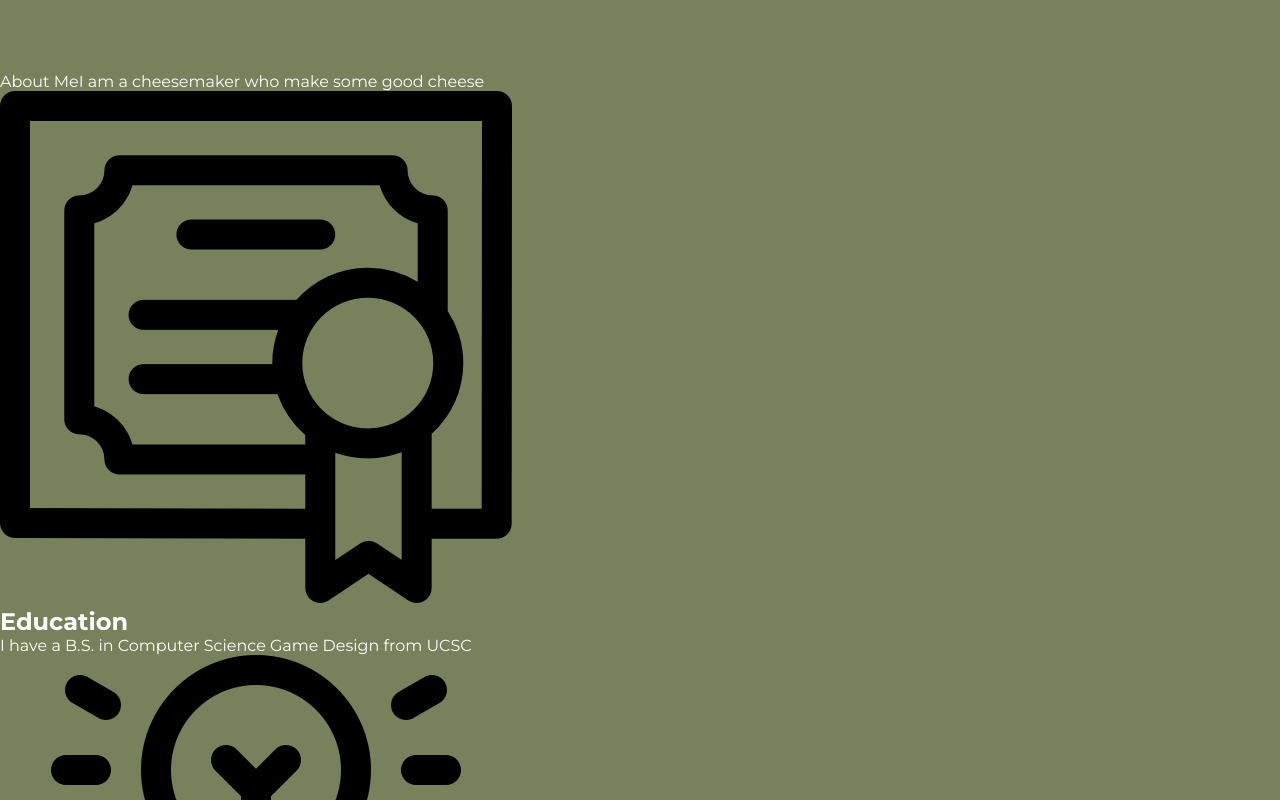
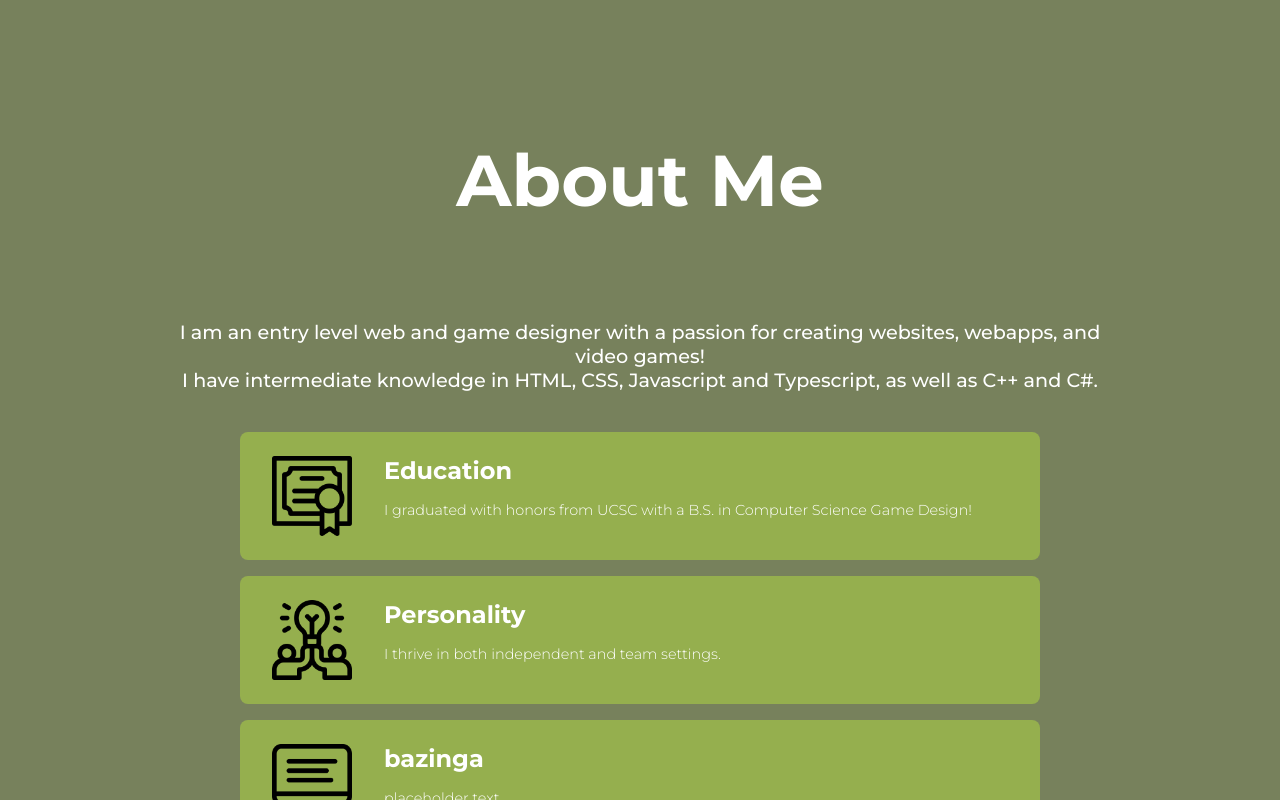
Before and after one commit to gocai/portfolio, a React (Create React App) app: page / in a window 1280 px wide. Shown: the part 760-1560 px from the top of the page. Built offline with nearby package versions, Linux system fonts and the light colour scheme.

Commit message:
completed about section

```diff
--- a/src/components/about/about.css
+++ b/src/components/about/about.css
@@ -0,0 +1,73 @@
+#about{
+    overflow: hidden;
+    width: 100vw;
+    max-width: 65rem;
+    display: flex;
+    flex-direction: column;
+    align-items: center;
+    justify-content: center;
+    text-align: center;
+    margin: 1rem auto;
+}
+.sectionTitle{
+    font-size: 3rem;
+    font-weight: 600;
+    padding-top: 3rem;
+    margin-bottom: 6rem;
+}
+.skillImg{
+    height: 5rem;
+    width: 5rem;
+    object-fit: cover;
+    margin-right: 2rem;
+}
+.sectionParagraph{
+    font-weight: 500;
+    font-size: 1rem;
+    padding: 0 2rem;
+    font-size: 1.2rem;
+}
+.skillText>p{
+    font-weight: 500;
+    font-size: 1rem;
+    margin-top: 1rem;
+}
+
+.skillBars{
+    margin: 1.5rem;
+    width: 100vw;
+    max-width: 80%;
+    text-align: left;
+}
+
+.skillBar{
+    display: flex;
+    margin: 1rem;
+    padding: 1.5rem 2rem;
+    border-radius: 0.5rem;
+    background: rgb(149, 175, 78);
+}
+
+.skillText>p{
+    font-size: 0.9rem;
+    font-weight: 350;
+}
+
+@media screen and (max-width:720px){
+    .skillBarText>p{
+        font-size: 2vw;
+    }
+}
+
+@media screen and (max-width:480px) {
+    .skillBarText>p{
+        font-size: 3vw;
+    }
+    .skillImg{
+        height: 2.5rem;
+        width: 2.5rem;
+    }
+    .skillBarText>h2{
+        font-size: 5vw;
+    }
+}
--- a/src/components/about/about.js
+++ b/src/components/about/about.js
@@ -8,10 +8,11 @@ const About = () => {
   return (
     <section id="about">
       <span className="sectionTitle">
-        About Me
+        <h2>About Me</h2>
       </span>
       <span className="sectionParagraph">
-        I am a cheesemaker who make some good cheese
+        I am an entry level web and game designer with a passion for creating websites, webapps, and video games! <br />
+        I have intermediate knowledge in HTML, CSS, Javascript and Typescript, as well as C++ and C#.
       </span>
       <div className="skillBars">
 
@@ -19,23 +20,23 @@ const About = () => {
             <img src={diplomaIcon} alt="" className="skillImg" />
             <div className="skillText">
                 <h2>Education</h2>
-                <p>I have a B.S. in Computer Science Game Design from UCSC</p>
+                <p>I graduated with honors from UCSC with a B.S. in Computer Science Game Design!</p>
             </div>
         </div>
 
         <div className="skillBar">
             <img src={teamworkIcon} alt="" className="skillImg" />
             <div className="skillText">
-                <h2></h2>
-                <p></p>
+                <h2>Personality</h2>
+                <p>I thrive in both independent and team settings.</p>
             </div>
         </div>
 
         <div className="skillBar">
             <img src={computerIcon} alt="" className="skillImg" />
             <div className="skillText">
-                <h2></h2>
-                <p></p>
+                <h2>bazinga</h2>
+                <p>placeholder text</p>
             </div>
         </div>
 
--- a/src/components/intro/intro.css
+++ b/src/components/intro/intro.css
@@ -37,7 +37,7 @@
     height: 100vh;
     width: 100vw;
     padding: 2px;
-    font-size: 5rem;
+    font-size: 5em;
     font-weight: 700;
     display: flex;
     flex-direction: column;
--- a/src/components/intro/intro.js
+++ b/src/components/intro/intro.js
@@ -11,9 +11,9 @@ const Intro = () => {
             <span className="introText">I'm
              <span className="introName"> Gordon Cai,</span>
             </span>
-            <br /> a Web Developer
+             a Web and Game Developer
             <p className="introParagraph">
-                I'm an aspiring Web Developer
+                I'm an entry level Web and Game Developer
                 looking for <br /> opportunities in the workplace.
             </p>
             <Link><button className="hireMeButton"><img src={hireicon} alt="Hire Me" className="hireMeImg"/>Hire Me</button></Link>
--- a/src/components/navbar/navbar.css
+++ b/src/components/navbar/navbar.css
@@ -1,4 +1,5 @@
 .navbar{
+    background: rgb(119,129,92);
     height: 5rem;
     width: 100vw;
     max-width: 110rem;
```
